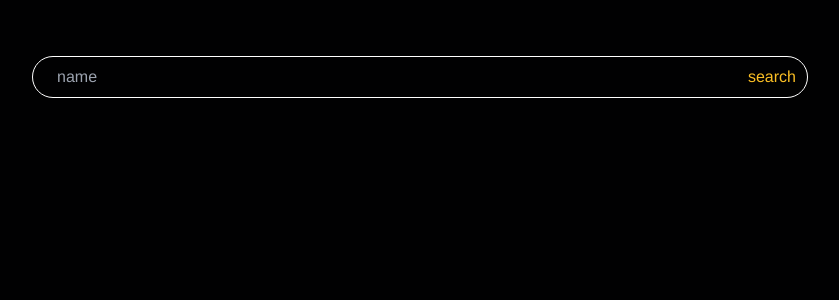
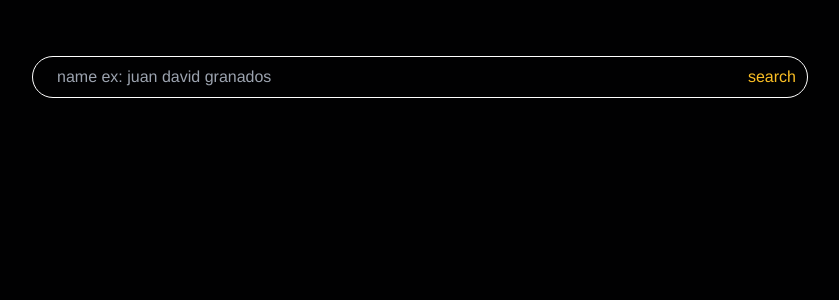
Before and after one commit to juandavidGF/torre, a Vue app: page / in a window 1280 px wide. Shown: the top 300 px of the page, without its empty margins (224-1063 px from the left). Built offline with nearby package versions, Linux system fonts and the light colour scheme.

Commit message:
ex in placeholder for clearity

```diff
--- a/src/views/Home.vue
+++ b/src/views/Home.vue
@@ -4,7 +4,7 @@
       <div class="mx-3 sm:mx-5 md:mx-0">
         <div class="w-full flex flex-row mb-12">
           <input class="searchInput rounded-3xl flex-grow py-2 border mt-14 pl-6 border-white focus:border-yellow-400"
-          placeholder="name"
+          placeholder="name ex: juan david granados"
           v-model="search" type="text" id="search"
           >
           <button class="button-search mt-14 -ml-16 px-1 text-yellow-400"  @click="searchFun" v-on:keyup.enter="searchFun">search</button>
```
